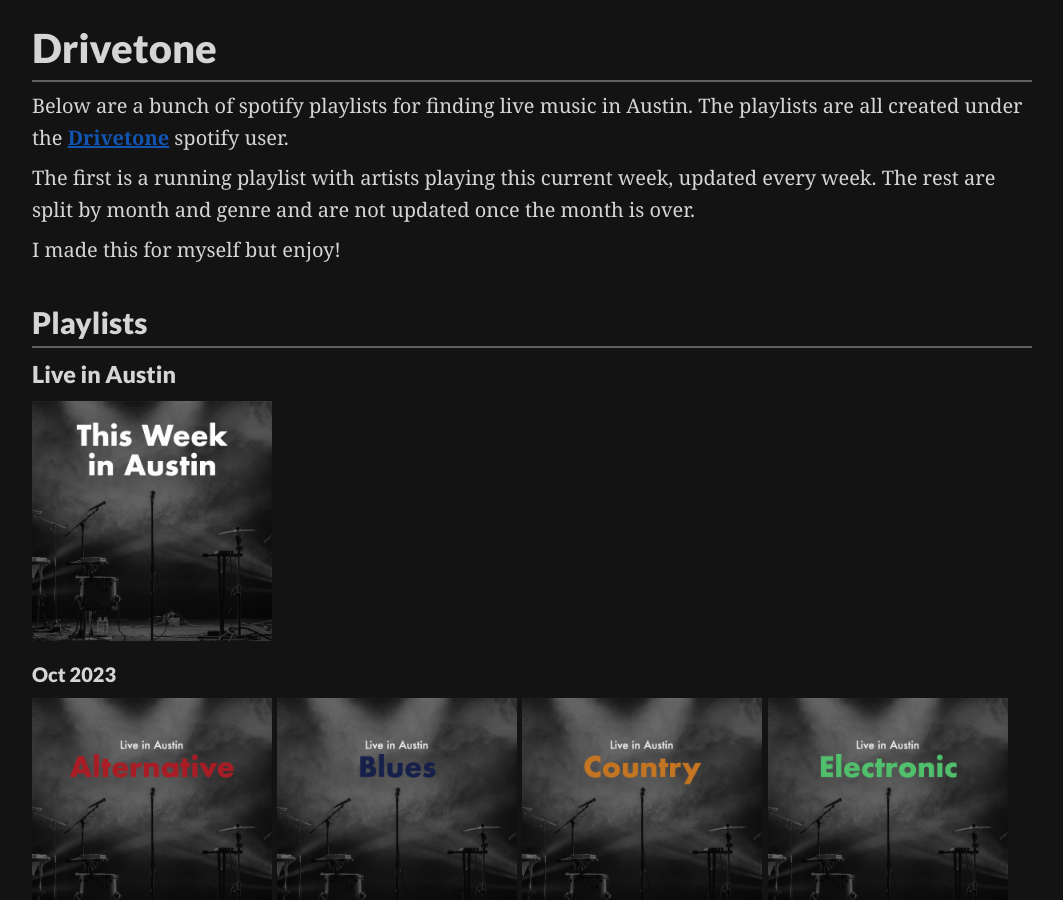
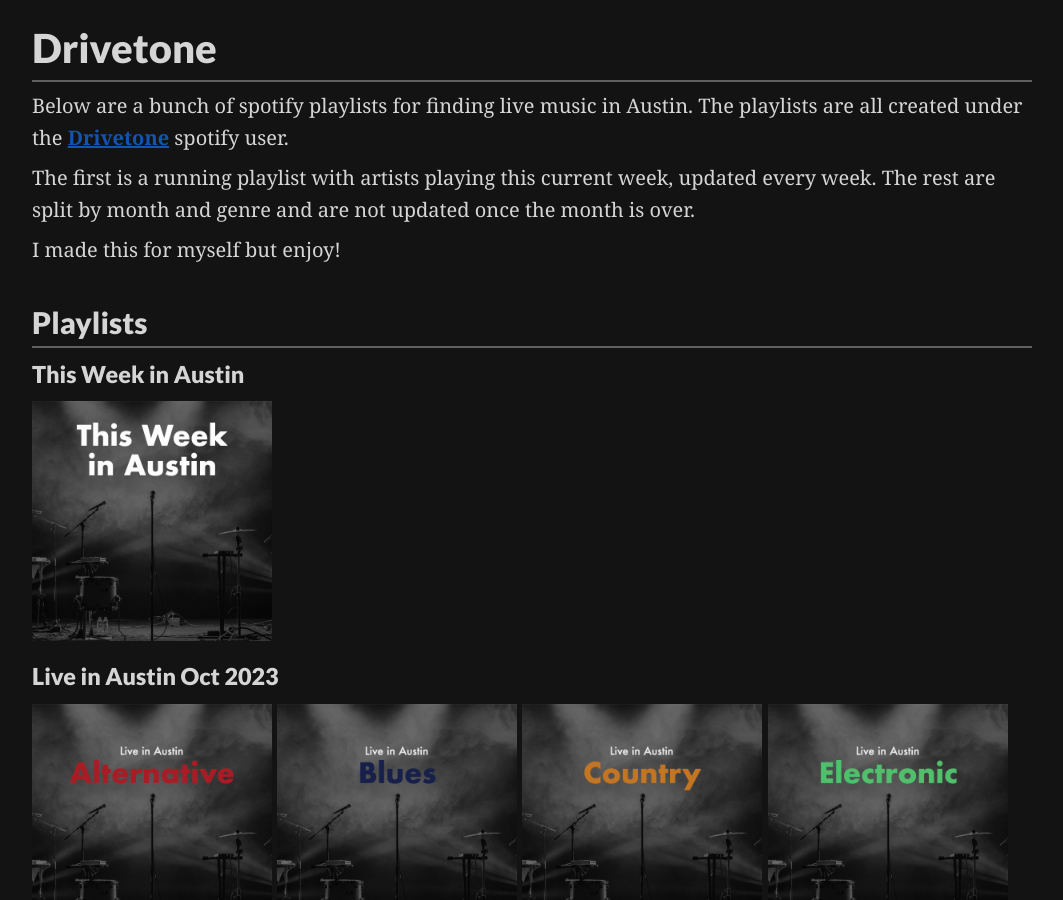
Before and after one commit to bradleyoesch/bradleyoesch.github.io, a Jekyll site: the page built from drivetone/index.md, in a window 1280 px wide and 900 px high. Shown: the whole window, without its empty margins (108-1171 px from the left). Built offline with Jekyll 4.4.1, drawn with Linux system fonts in a browser that asks for light colours; some web fonts are replaced; our own code applies the rules of GitHub Pages for plain Markdown files; some of the changed text lies outside the part shown.

Commit message:
updated headings

```diff
--- a/drivetone/index.md
+++ b/drivetone/index.md
@@ -13,11 +13,11 @@ I made this for myself but enjoy!
 
 ## Playlists
 
-### Live in Austin
+### This Week in Austin
 
 [![This Week in Austin](./images/this-week.jpg)](https://open.spotify.com/playlist/6UR1cm4ImMcv4fDwxwLZVH)
 
-#### Oct 2023
+### Live in Austin Oct 2023
 
 [![Live in Austin Oct 2023: Alternative](./images/alternative.jpg)](https://open.spotify.com/playlist/1jQJjmRCeSvX0zdvElJhi6)
 [![Live in Austin Oct 2023: Blues](./images/blues.jpg)](https://open.spotify.com/playlist/6itE7xpm7W2PXEYRDVk6pS)
@@ -38,7 +38,7 @@ I made this for myself but enjoy!
 [![Live in Austin Oct 2023: Miscellaneous](./images/miscellaneous.jpg)](https://open.spotify.com/playlist/2j9roueVqUWHgcPSp1rULe)
 [![Live in Austin Oct 2023: Uncategorized](./images/uncategorized.jpg)](https://open.spotify.com/playlist/3wy89y1gCcwQiSWyARcGty)
 
-#### Nov 2023
+### Live in Austin Nov 2023
 
 [![Live in Austin Nov 2023: Alternative](./images/alternative.jpg)](https://open.spotify.com/playlist/6fDgfm3LoNXbONRRVT86q8)
 [![Live in Austin Nov 2023: Blues](./images/blues.jpg)](https://open.spotify.com/playlist/1XvsNsCrU9LTxcGY2FHe3w)
@@ -57,7 +57,7 @@ I made this for myself but enjoy!
 [![Live in Austin Nov 2023: Miscellaneous](./images/miscellaneous.jpg)](https://open.spotify.com/playlist/76aG6Q3coyipt7aIk76RfL)
 [![Live in Austin Nov 2023: Uncategorized](./images/uncategorized.jpg)](https://open.spotify.com/playlist/5VXPumYukIN3cSCTxViyKf)
 
-#### Dec 2023
+### Live in Austin Dec 2023
 
 [![Live in Austin Dec 2023: Alternative](./images/alternative.jpg)](https://open.spotify.com/playlist/2M2TxYj1ZK6icHkbeBxTZA)
 [![Live in Austin Dec 2023: Blues](./images/blues.jpg)](https://open.spotify.com/playlist/3mQYHtPElEKvD7S7F8vsAT)
```
